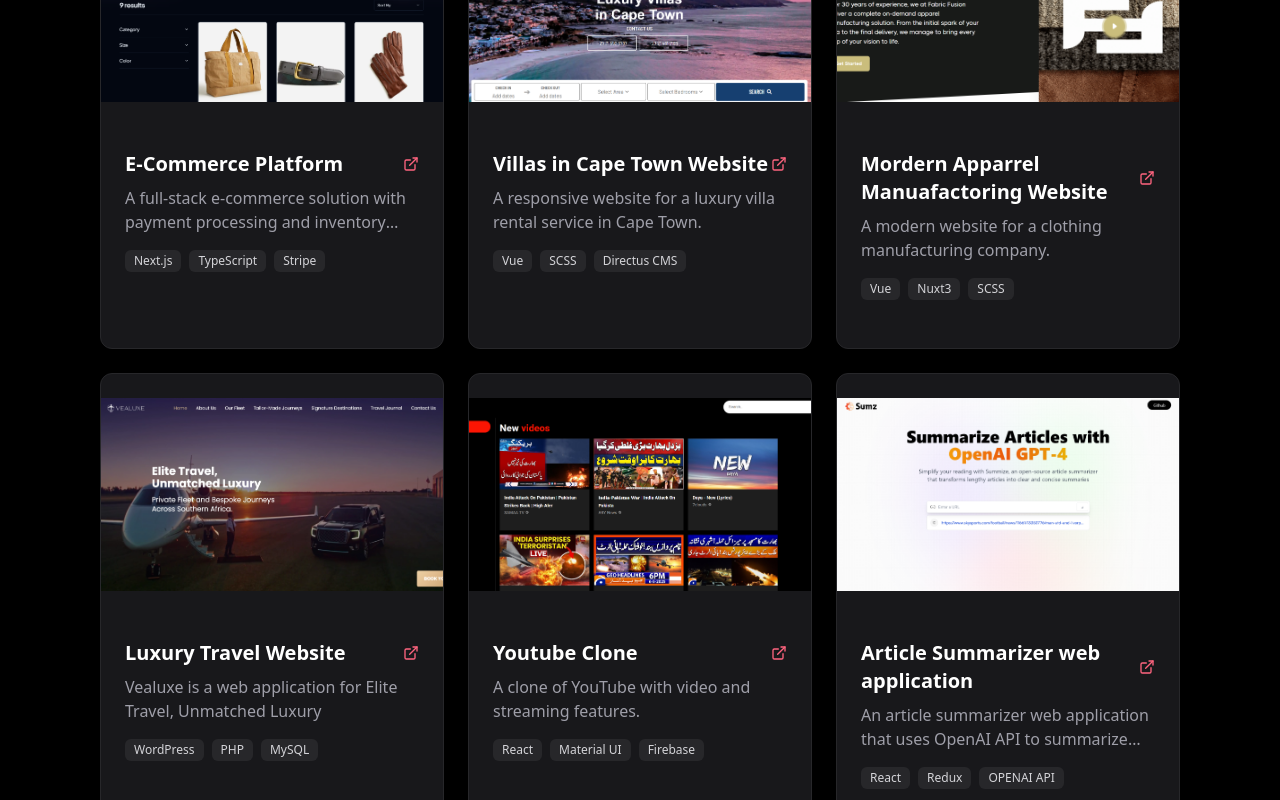
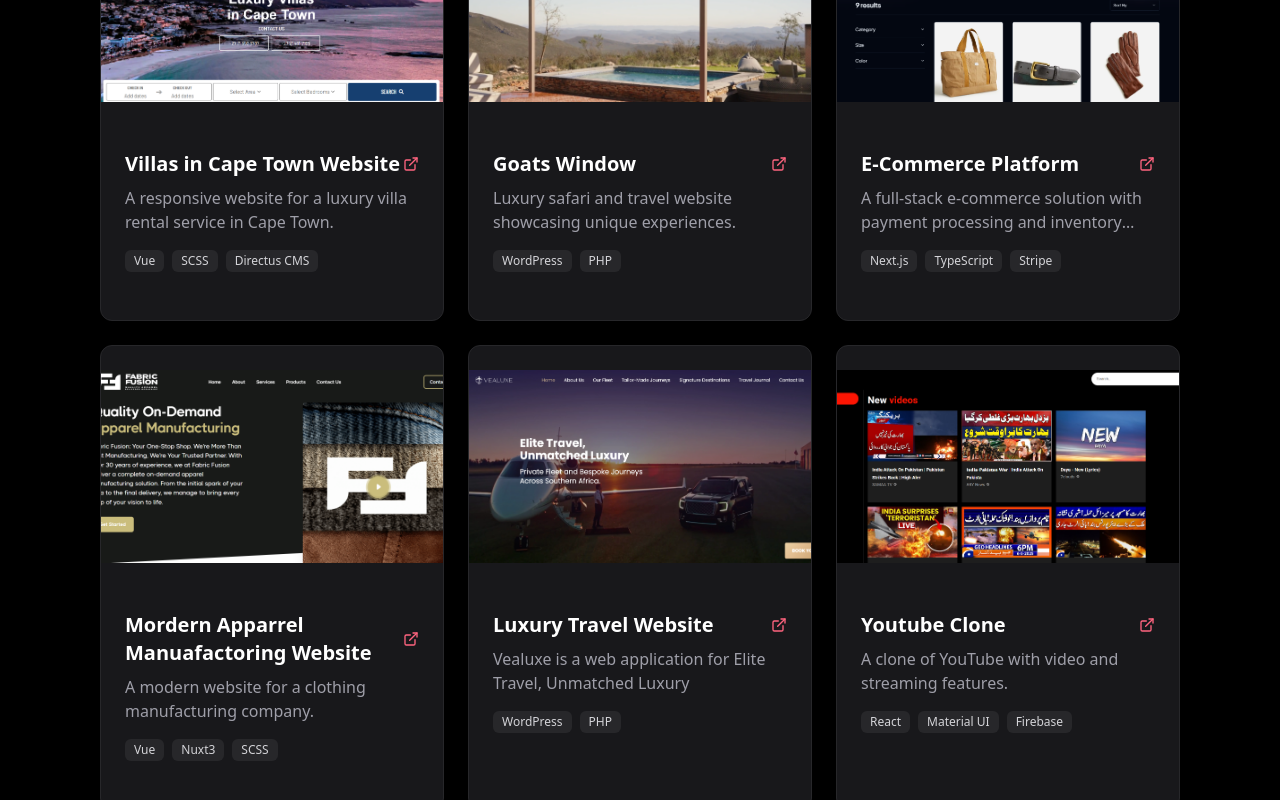
Before and after one commit to williamsgelo/my-portfolio, a Next.js app: page / in a window 1280 px wide. Shown: the part 1000-1800 px from the top of the page. Built offline with nearby package versions, Linux system fonts and the light colour scheme.

Commit message:
new project added

```diff
--- a/app/page.jsx
+++ b/app/page.jsx
@@ -15,6 +15,7 @@ import vealuxe from "@/assets/Vealuxe.png";
 import summarise from "@/assets/Summarise.png";
 import youtube from "@/assets/Youtube.png";
 import fabric from "@/assets/FF.png";
+import goatswindow from "@/assets/goats-window.png";
 
 export default function Home() {
   return (
@@ -144,19 +145,27 @@ export default function Home() {
           </div>
           <div className="grid grid-cols-1 md:grid-cols-2 lg:grid-cols-3 gap-6">
             <ProjectCard
+              title="Villas in Cape Town Website"
+              description="A responsive website for a luxury villa rental service in Cape Town."
+              tags={["Vue", "SCSS", "Directus CMS"]}
+              image={vict}
+              link="https://villasincapetown.com"
+            />
+            <ProjectCard
+              title="Goats Window"
+              description="Luxury safari and travel website showcasing unique experiences."
+              tags={["WordPress", "PHP"]}
+              image={goatswindow}
+              link="https://goatswindow.com"
+            />
+            <ProjectCard
               title="E-Commerce Platform"
               description="A full-stack e-commerce solution with payment processing and inventory management."
               tags={["Next.js", "TypeScript", "Stripe"]}
               image={ecommerce}
               link="https://ecommerce-app-six-navy.vercel.app/"
             />
-            <ProjectCard
-              title="Villas in Cape Town Website"
-              description="A responsive website for a luxury villa rental service in Cape Town."
-              tags={["Vue", "SCSS", "Directus CMS"]}
-              image={vict}
-              link="https://villasincapetown.com"
-            />
+
             <ProjectCard
               title="Mordern Apparrel Manuafactoring Website"
               description="A modern website for a clothing manufacturing company."
@@ -168,7 +177,7 @@ export default function Home() {
             <ProjectCard
               title="Luxury Travel Website"
               description="Vealuxe is a web application for Elite Travel, Unmatched Luxury"
-              tags={["WordPress", "PHP", "MySQL"]}
+              tags={["WordPress", "PHP"]}
               image={vealuxe}
               link="https://vealuxe.com/"
             />
```
Also changed, not shown: assets/goats-window.png (added).
